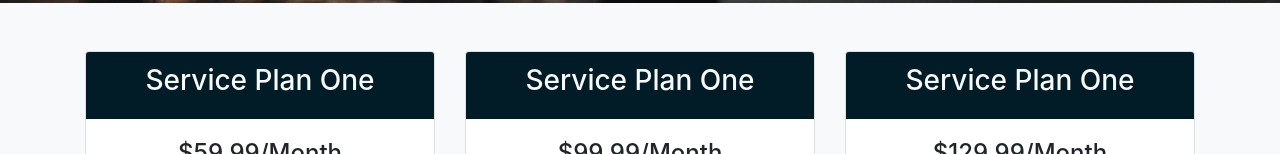
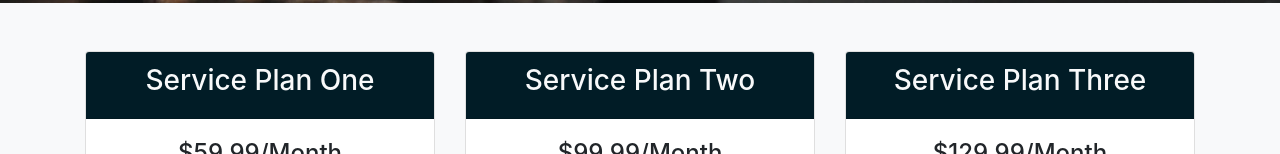
Before and after one commit to AliRezaali78/Pedism-Theme, a plain HTML site: page services.html in a window 1280 px wide. Shown: the part 255-409 px from the top of the page. Drawn offline with nearby package versions, Linux system fonts and the light colour scheme.

Commit message:
Edit service cards headers

```diff
--- a/services.html
+++ b/services.html
@@ -104,7 +104,7 @@
           <div class="col-md-4 mb-4">
             <div class="card text-center">
               <div class="card-header bg-dark text-light">
-                <h3>Service Plan One</h3>
+                <h3>Service Plan Two</h3>
               </div>
               <div class="card-body">
                 <h4 class="card-title">&dollar;99.99/Month</h4>
@@ -126,7 +126,7 @@
           <div class="col-md-4">
             <div class="card text-center">
               <div class="card-header bg-dark text-light">
-                <h3>Service Plan One</h3>
+                <h3>Service Plan Three</h3>
               </div>
               <div class="card-body">
                 <h4 class="card-title">&dollar;129.99/Month</h4>
```
